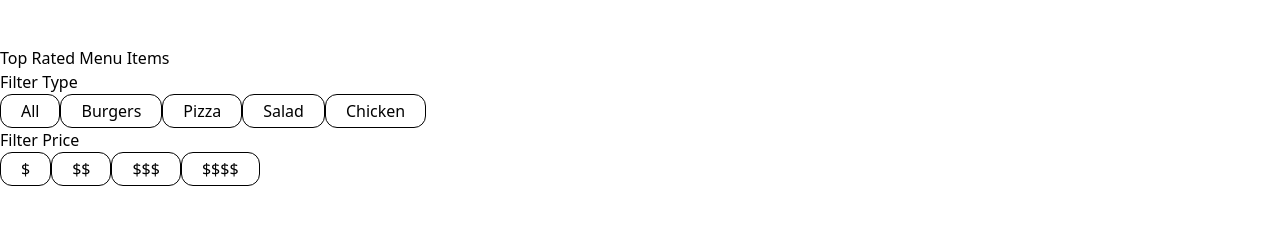
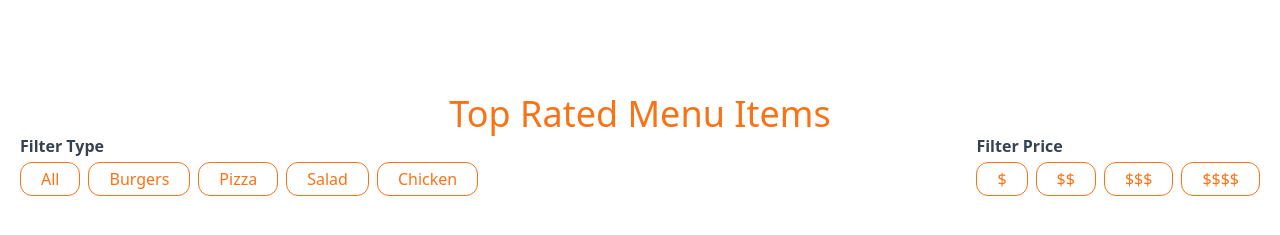
Before and after one commit to VladimirVolvakov/restaurant-cart-react-app, a React (Create React App) app: page / in a window 1280 px wide. Shown: the part 859-1094 px from the top of the page. Before the commit the page ends 1045 px from the top, so only its background shows below. Built offline with nearby package versions, Linux system fonts and the light colour scheme; the HTML template or start-up script is replaced by a standard one.

Commit message:
style: add basic styles for Menu component

```diff
--- a/src/components/Menu.jsx
+++ b/src/components/Menu.jsx
@@ -1,25 +1,25 @@
 const Menu = () => {
   return (
-    <section>
-      <h2>Top Rated Menu Items</h2>
-      <div>
+    <section className="max-w-[1440px] mx-auto px-4 py-12">
+      <h2 className="text-4xl text-bold text-orange-500 text-center">Top Rated Menu Items</h2>
+      <div className="flex flex-col lg:flex-row justify-between">
         <div>
-          <p>Filter Type</p>
-          <div>
-            <button>All</button>
-            <button>Burgers</button>
-            <button>Pizza</button>
-            <button>Salad</button>
-            <button>Chicken</button>
+          <p className="font-bold text-gray-700 ml-1">Filter Type</p>
+          <div className="flex justify-between flex-wrap">
+            <button className="border-orange-500 text-orange-500 hover:text-white hover:bg-orange-500 m-1">All</button>
+            <button className="border-orange-500 text-orange-500 hover:text-white hover:bg-orange-500 m-1">Burgers</button>
+            <button className="border-orange-500 text-orange-500 hover:text-white hover:bg-orange-500 m-1">Pizza</button>
+            <button className="border-orange-500 text-orange-500 hover:text-white hover:bg-orange-500 m-1">Salad</button>
+            <button className="border-orange-500 text-orange-500 hover:text-white hover:bg-orange-500 m-1">Chicken</button>
           </div>
         </div>
         <div>
-          <p>Filter Price</p>
-          <div>
-            <button>$</button>
-            <button>$$</button>
-            <button>$$$</button>
-            <button>$$$$</button>
+          <p className="font-bold text-gray-700 ml-1">Filter Price</p>
+          <div className="w-full max-w-[390px] flex">
+            <button className="border-orange-500 text-orange-500 hover:text-white hover:bg-orange-500 m-1">$</button>
+            <button className="border-orange-500 text-orange-500 hover:text-white hover:bg-orange-500 m-1">$$</button>
+            <button className="border-orange-500 text-orange-500 hover:text-white hover:bg-orange-500 m-1">$$$</button>
+            <button className="border-orange-500 text-orange-500 hover:text-white hover:bg-orange-500 m-1">$$$$</button>
           </div>
         </div>
       </div>
```
